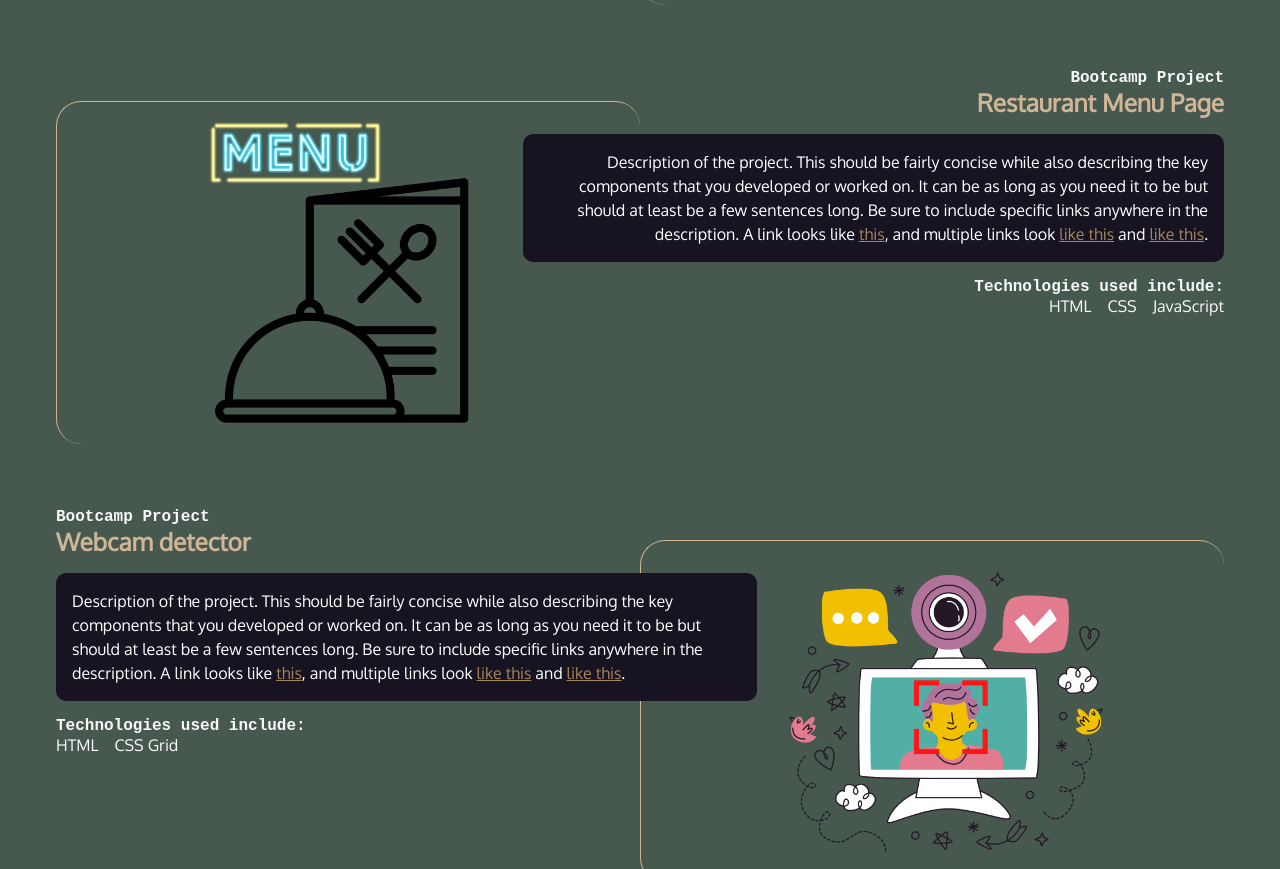
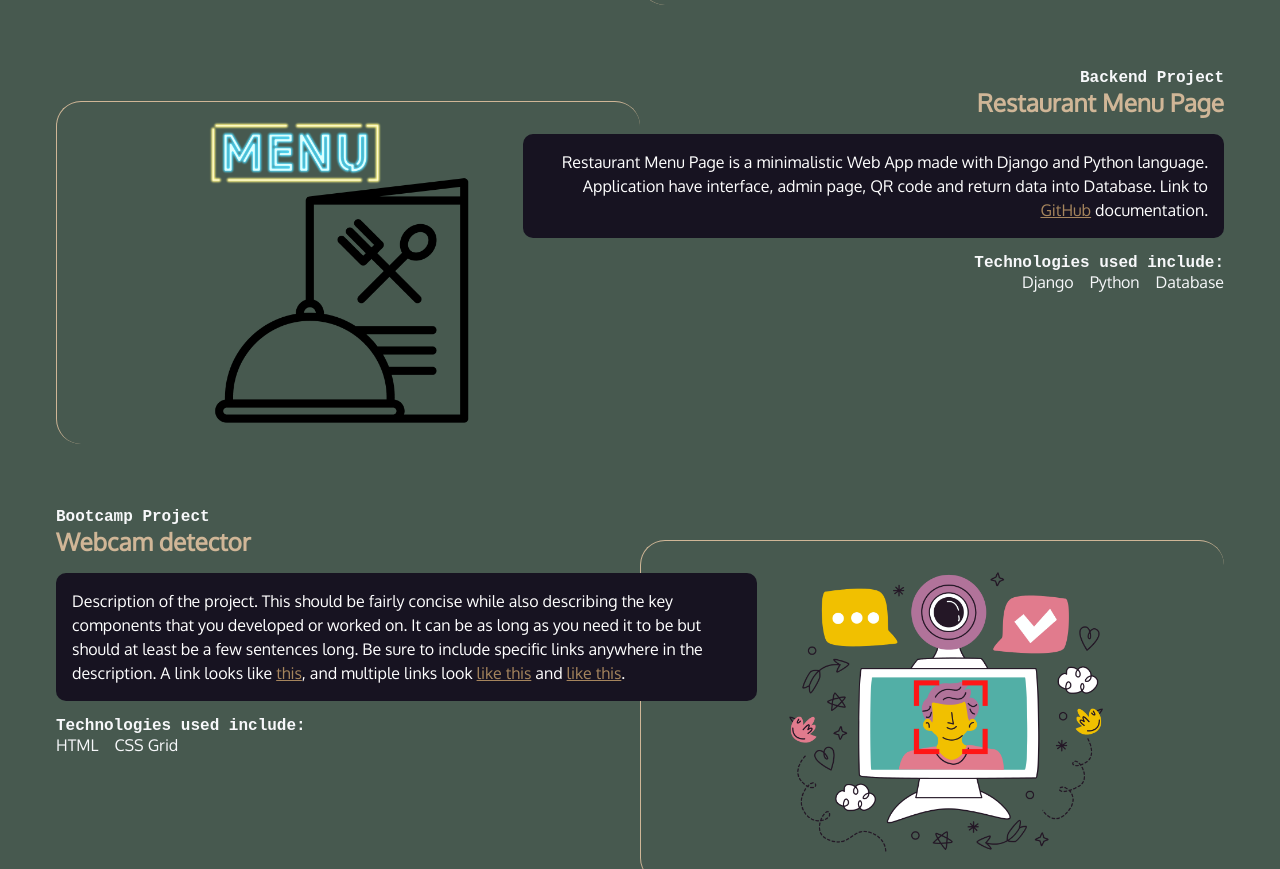
Before and after one commit to PatrykKonior/Portfolio, a plain HTML site: page index.html in a window 1280 px wide. Shown: the part 2926-3795 px from the top of the page. Drawn offline with Linux system fonts and the light colour scheme; a web font is replaced by a local one.

Commit message:
Backend description

```diff
--- a/index.html
+++ b/index.html
@@ -183,23 +183,20 @@
 
         <article class="text">
           <div class="text">
-            <h4>Bootcamp Project</h4>
+            <h4>Backend Project</h4>
             <h3>Restaurant Menu Page</h3>
             <p class="blackbox">
-              Description of the project. This should be fairly concise while
-              also describing the key components that you developed or worked
-              on. It can be as long as you need it to be but should at least be
-              a few sentences long. Be sure to include specific links anywhere
-              in the description. A link looks like
-              <a href="https://github.com/PatrykKonior">this</a>, and multiple
-              links look <a href="#">like this</a> and
-              <a href="#">like this</a>.
+              Restaurant Menu Page is a minimalistic Web App made with Django
+              and Python language. Application have interface, admin page, QR code
+              and return data into Database. Link to
+              <a href=https://github.com/PatrykKonior/django-restaurant-menu>GitHub</a> documentation.
             </p>
             <h4>Technologies used include:</h4>
             <ul>
-              <li>HTML</li>
-              <li>CSS</li>
-              <li>JavaScript</li>
+              <li>Django</li>
+              <li>Python</li>
+              <li>Database</li>
+
             </ul>
           </div>
           <img
```
